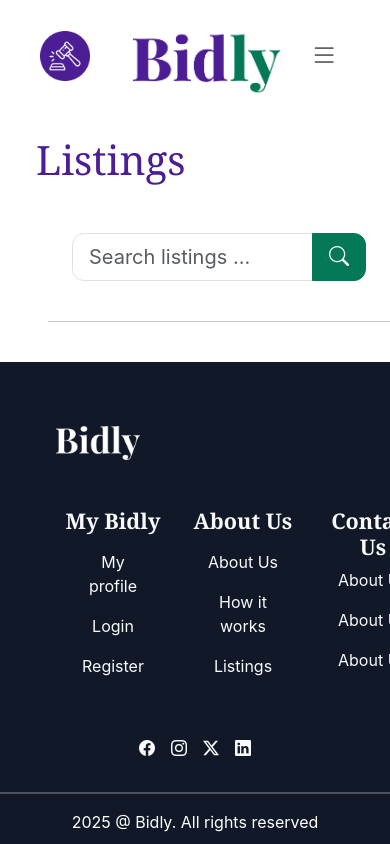
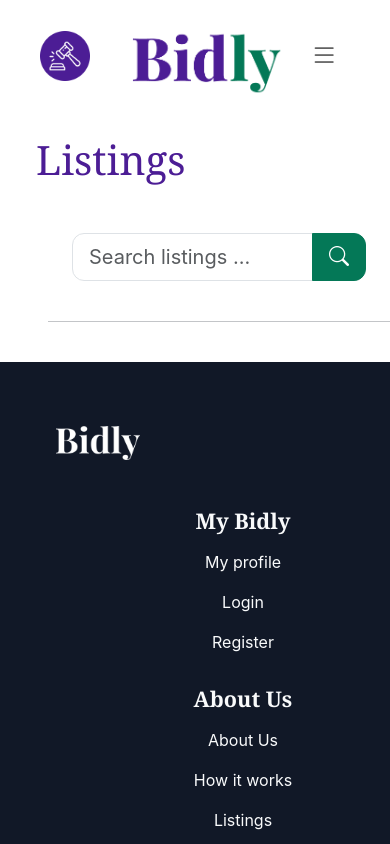
Before and after one commit to Kateve52911/bidly, a website built with Vite: page index.html in a window 390 px wide. Shown: the top 844 px of the page. Built offline with nearby package versions, Linux system fonts and the light colour scheme; no server answers.

Commit message:
added column classes to footer for mobile responsiveness

```diff
--- a/index.html
+++ b/index.html
@@ -73,7 +73,7 @@
 
       <div class="container justify-content-center m-5 gap-3">
         <div class="row">
-          <div class="col">
+          <div class="col-12 col-md-4 mb-4 mb-md-0">
             <h4 class="text-center text-light">My Bidly</h4>
             <nav class="nav flex-column">
               <a href="profile.html" class="nav-link text-light text-center"
@@ -88,7 +88,7 @@
             </nav>
           </div>
 
-          <div class="col">
+          <div class="col-12 col-md-4 mb-4 mb-md-0">
             <h4 class="text-center text-light">About Us</h4>
             <nav class="nav flex-column">
               <a href="about.html" class="nav-link text-light text-center"
@@ -103,7 +103,7 @@
             </nav>
           </div>
 
-          <div class="col">
+          <div class="col-12 col-md-4 mb-4 mb-md-0">
             <h4 class="text-center text-light">Contact Us</h4>
             <nav class="nav flex-column">
               <p class="text-light text-center">About Us</p>
```
